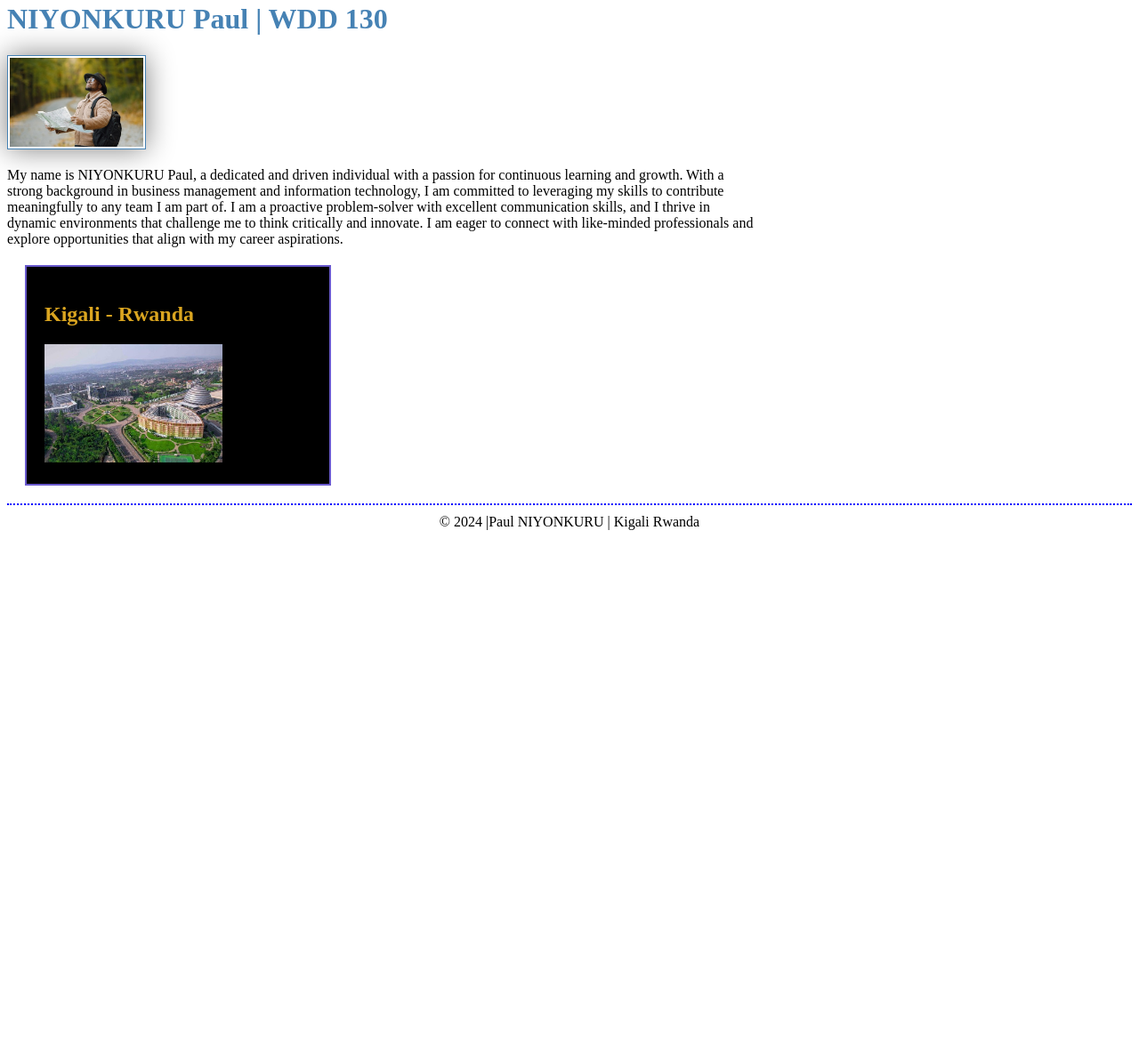
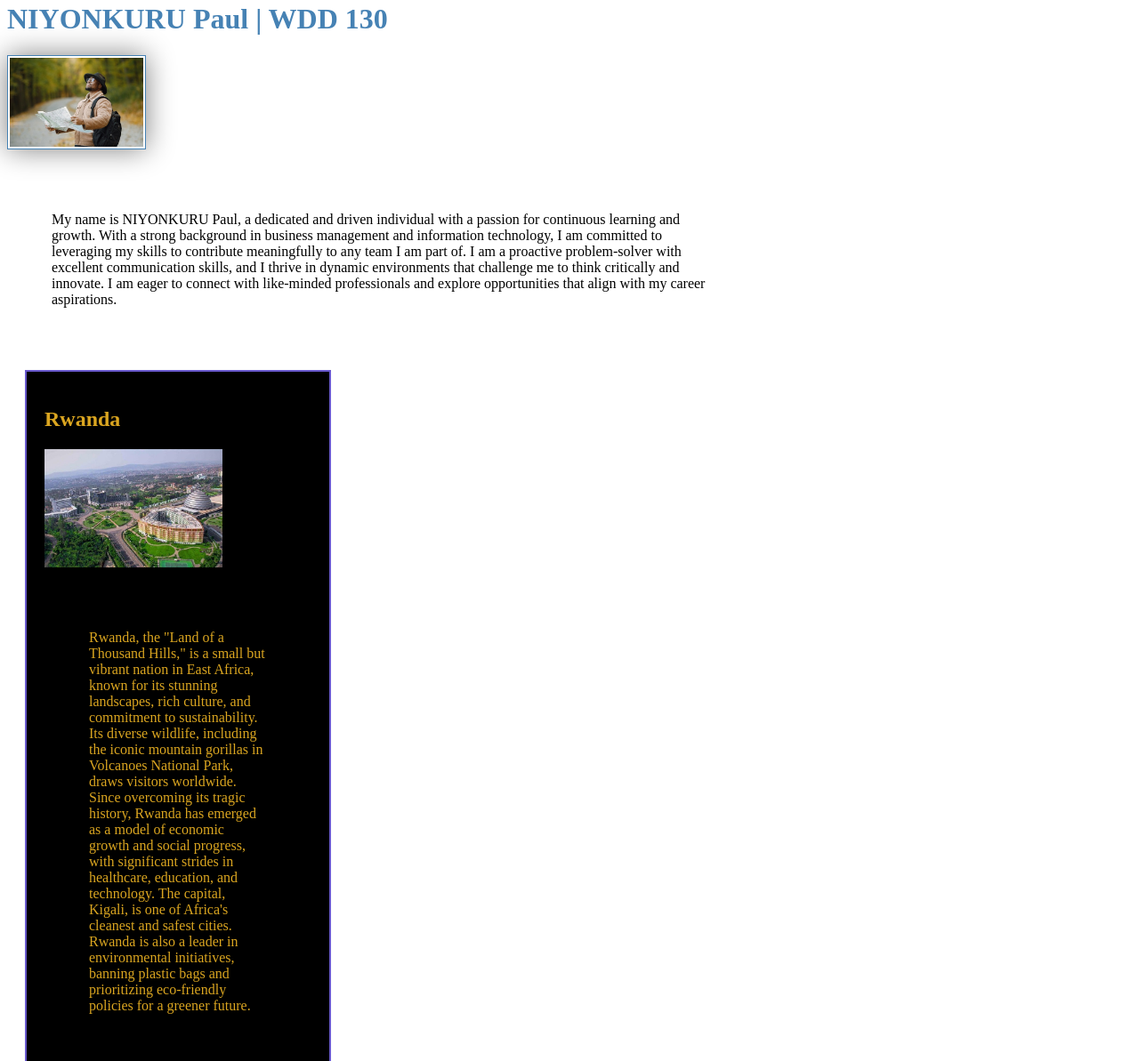
Before and after one commit to gashumbadev/WD130, a plain HTML site: page index.html in a window 1280 px wide. Shown: the part 220-1413 px from the top of the page at 89% size. Before the commit the page ends 824 px from the top, so only its background shows below. Drawn offline with Linux system fonts and the light colour scheme.

Commit message:
Week-02 Correction

```diff
--- a/index.html
+++ b/index.html
@@ -6,7 +6,7 @@
     <meta name="description" content="NIYONKURU Paul's student home page">
     <meta name="author" content="NIYONKURU Paul">
     <title>NIYONKURU Paul | WDD 130</title>
-    <link rel="stylesheet" href="style/style.css">
+    <link rel="stylesheet" href="styles/style.css">
 </head>
 <body>
     <header>
@@ -23,8 +23,9 @@
 
     </main>
     <aside>
-        <h2>Kigali - Rwanda</h2>
+        <h2>Rwanda</h2>
         <img src="images/kigali.jpg" alt="Kigali Rwanda">
+        <p>Rwanda, the "Land of a Thousand Hills," is a small but vibrant nation in East Africa, known for its stunning landscapes, rich culture, and commitment to sustainability. Its diverse wildlife, including the iconic mountain gorillas in Volcanoes National Park, draws visitors worldwide. Since overcoming its tragic history, Rwanda has emerged as a model of economic growth and social progress, with significant strides in healthcare, education, and technology. The capital, Kigali, is one of Africa's cleanest and safest cities. Rwanda is also a leader in environmental initiatives, banning plastic bags and prioritizing eco-friendly policies for a greener future.</p>
     </aside>
     <footer>  &copy; 2024 |Paul NIYONKURU | Kigali Rwanda</footer>
 </body>
--- a/style/style.css
+++ b/styles/style.css
@@ -22,7 +22,7 @@ main img {
 
 }
 p {
-    padding: 0px;
+    padding: 50px;
 }
 main {
     max-width: 840px;
```
Also changed, not shown: images/b1204ca677ead78b39d7a7ecc7bda5dd.jpg (deleted).
